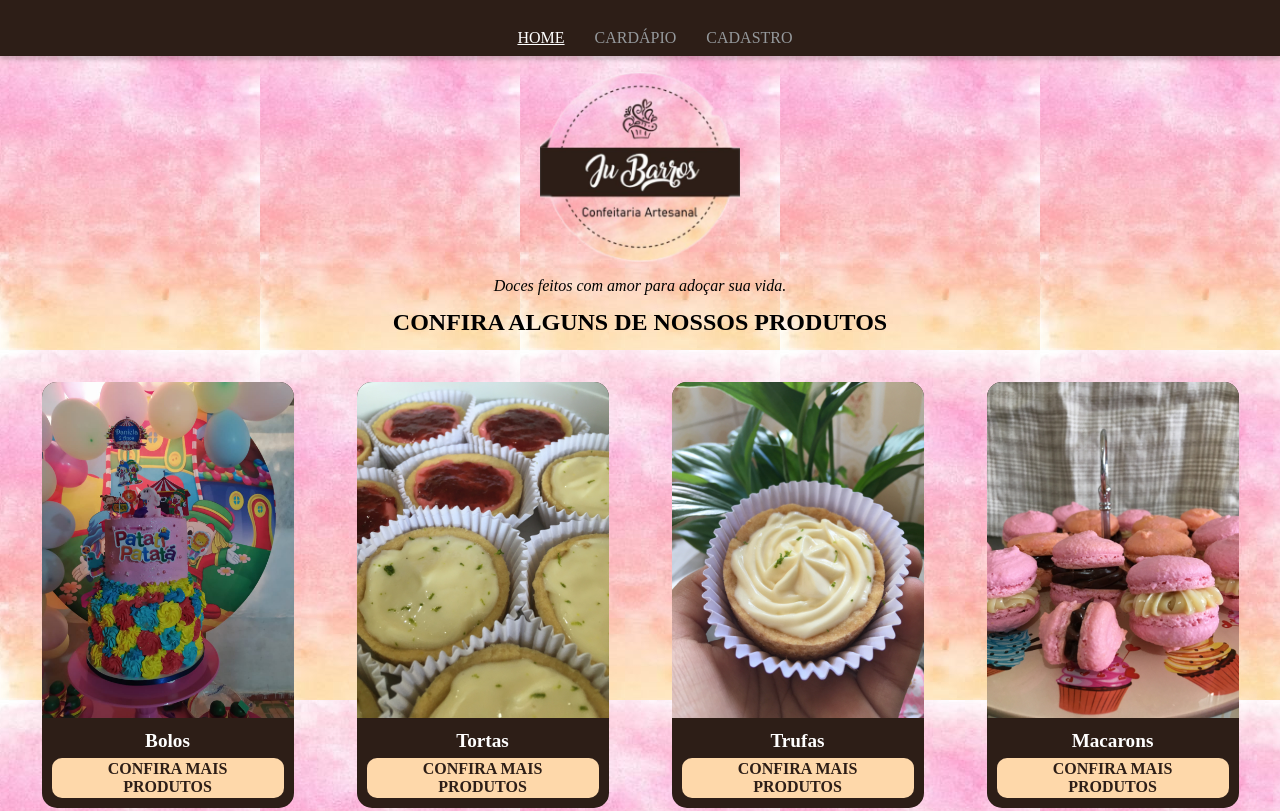
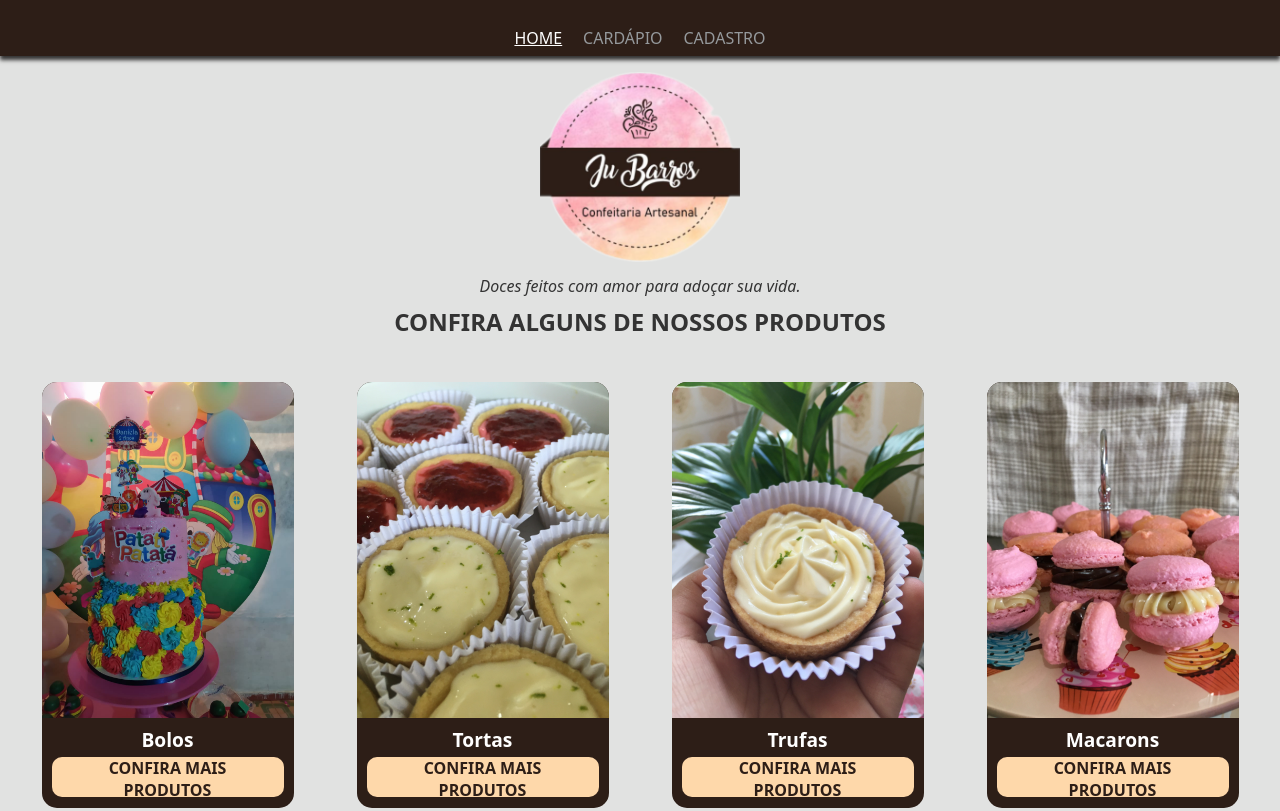
Before and after one commit to piredaayrton/confeitaria-ju-barros, a plain HTML site: page index.html in a window 1280 px wide. Shown: the top 811 px of the page. Drawn offline with Linux system fonts and the light colour scheme.

Commit message:
Ultimos retoques

```diff
--- /dev/null
+++ b/assets/css/colors.css
@@ -0,0 +1,10 @@
+:root {
+  --color-white: #FFFFFF;
+  --color-black: #333333;
+  --main-color: #2d1e17;
+  --secondary-color: #e1e2e1;
+  --button-color: #fed8aa;
+  --nav-link-color: #95999c;
+  --link-color: #0084ff;
+  --error-color: #df2525;
+}
--- a/assets/css/contact.css
+++ b/assets/css/contact.css
@@ -1,3 +1,5 @@
+@import url("./colors.css");
+
 .map {
   width: 100%;
   max-width: 50rem;
@@ -27,7 +29,7 @@
   font-size: 1rem;
   text-align: left;
   text-decoration: underline;
-  color: #0084FF;
+  color: var(--link-color);
 }
 
 @media screen and (min-width: 768px) {
--- a/assets/css/main.css
+++ b/assets/css/main.css
@@ -1,14 +1,17 @@
+@import url("./colors.css");
+
 body {
-  background-image: url(../images/background-image.png);
-  font-family: 'Times New Roman', Times, serif;
+  /* background-image: url(../images/background-image.png); */
+  font-family: system-ui, -apple-system, BlinkMacSystemFont, 'Segoe UI', Roboto, Oxygen, Ubuntu, Cantarell, 'Open Sans', 'Helvetica Neue', sans-serif;
+  background-color: var(--secondary-color);
 }
 
 .header {
   display: flex;
   justify-content: space-between;
-  background-color: #2d1e17;
+  background-color: var(--main-color);
   padding: 8px 16px;
-  box-shadow: 0px 4px 4px rgba(0, 0, 0, 0.16);
+  box-shadow: 0px 4px 4px var(--color-black);
   min-height: 40px;
 }
 
@@ -19,13 +22,13 @@ body {
 .lateral__menu__icon {
   font-size: 20px;
   padding-right: 10px;
-  color: white;
+  color: var(--color-white);
 }
 
 .lateral__menu {
   display: flex;
   flex-direction: column;
-  background-color: #2d1e17;
+  background-color: var(--main-color);
   width: 75vw;
   height: 100vh;
   top: 55px;
@@ -42,8 +45,8 @@ body {
 
 .lateral__menu__link {
   height: 60px;
-  color: #95999C;
-  padding-left: 30px;
+  color: var(--nav-link-color);
+  padding-left: 1rem;
   display: flex;
   align-items: center;
   border-bottom: 0.5px solid rgba(255, 255, 255, 0.5);
@@ -51,8 +54,8 @@ body {
 }
 
 .lateral__menu__link--active {
-  color: #FFFFFF;
-  border-left: 8px solid #FFFFFF;
+  color: var(--color-white);
+  border-left: 8px solid var(--color-white);
   padding-left: 22px;
 }
 
@@ -61,7 +64,7 @@ body {
 }
 
 .principal {
-  color: black;
+  color: var(--color-black);
   padding: 0 10px;
   display: grid;
   gap: 16px;
@@ -100,7 +103,7 @@ body {
   width: 100%;
   border-radius: 15px;
   overflow: hidden;
-  background-color: #2d1e17;
+  background-color: var(--main-color);
   margin: 1rem auto;
   text-align: center;
 }
@@ -121,12 +124,12 @@ body {
   font-weight: 700;
   text-align: center;
   margin-bottom: 0.5rem;
-  color: white;
+  color: var(--color-white);
 }
 
 .card__button {
-  background-color: #fed8aa;
-  color: #2d1e17;
+  background-color: var(--button-color);
+  color: var(--main-color);
   width: 100%;
   height: 40px;
   border-radius: 10px;
@@ -139,7 +142,7 @@ body {
 /*footer*/
 
 .footer__container {
-  background-color: #2d1e17;
+  background-color: var(--main-color);
 }
 
 .footer {
@@ -153,7 +156,7 @@ body {
 }
 
 .footer__title {
-  color: white;
+  color: var(--color-white);
   font-size: 1rem;
   padding-bottom: 1rem;
   text-align: center;
@@ -162,7 +165,7 @@ body {
 .footer__social {
   display: flex;
   justify-content: space-evenly;
-  color: white;
+  color: var(--color-white);
 }
 
 .footer__icon {
@@ -171,7 +174,7 @@ body {
 }
 
 .copyright {
-  color: white;
+  color: var(--color-white);
   text-align: center;
   margin-top: 2rem;
   padding-bottom: 2rem;
@@ -194,12 +197,14 @@ body {
     display: none;
   }
 
+  .menu__list {
+    display: inline-flex;
+    min-width: 20vw;
+    justify-content: space-around;
+  }
+
   .menu__list > li > a > i {
     display: none;
-  }
-
-  .menu__list {
-    display: flex;
   }
 
   .lateral__menu {
@@ -220,6 +225,10 @@ body {
     padding-left: 30px;
   }
 
+  li:first-of-type > a {
+    padding-left: 0;
+  }
+
   .principal {
     max-width: 1440px;
     margin: 0 auto;
--- a/assets/css/products.css
+++ b/assets/css/products.css
@@ -1,3 +1,5 @@
+@import url("./colors.css");
+
 .product__price {
   font-size: 1rem;
   margin: 1rem auto;
--- a/index.html
+++ b/index.html
@@ -55,7 +55,7 @@
       <div class="principal">
         <section class="presentation">
           <a href="./index.html" title="Home"><img src="./assets/images/background-logo.png" alt="Logo da confeitaria artesanal Ju Barros" class="presentation__logo"></a>
-          <p class="presentation__text">Doces feitos com amor para adoçar sua vida.</p>
+          <h1 class="presentation__text">Doces feitos com amor para adoçar sua vida.</p>
           <h2 class="main__titles">Confira alguns de nossos produtos</h2>
         </section>
 
```
Also changed, not shown: assets/css/registration.css (+7 -7 lines), products.html (+1 -1 lines), registration.html (+1 -1 lines), assets/images/background-image.png (deleted), 1 other file.
